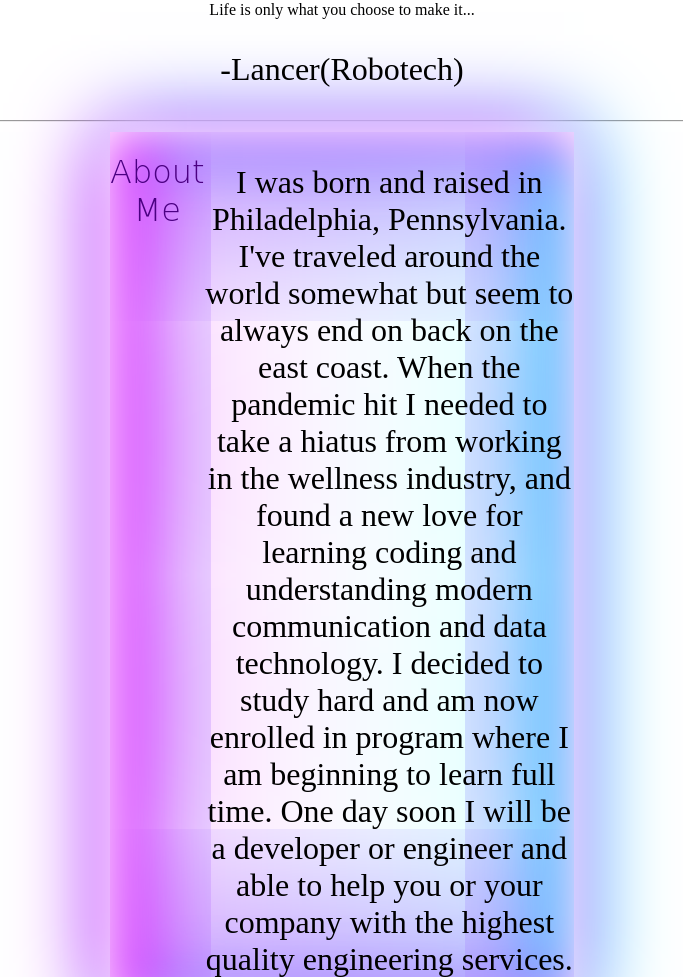
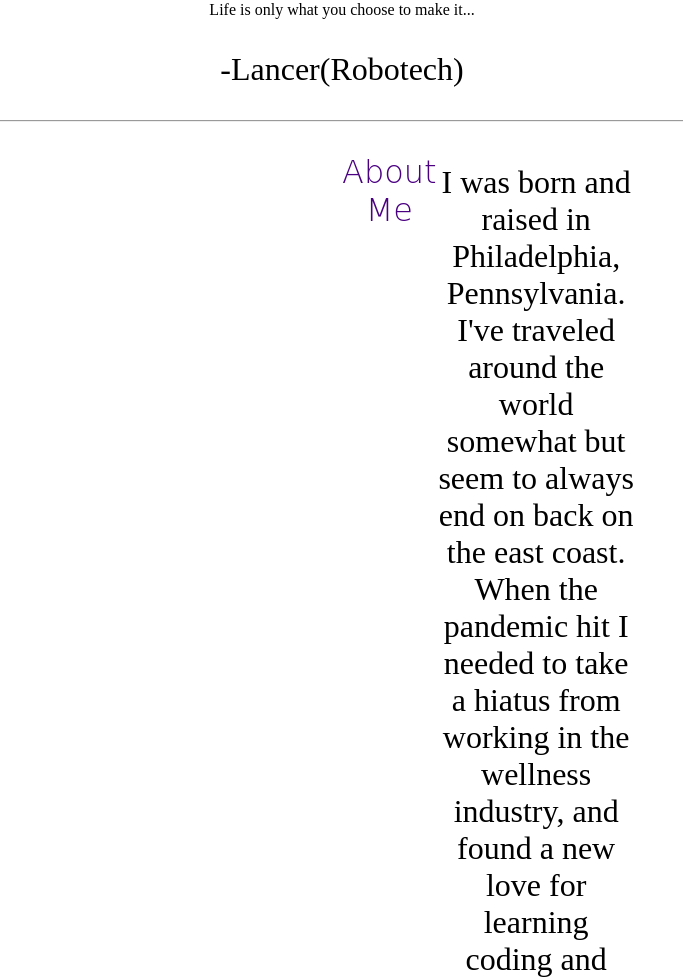
Before and after one commit to Johnny112F/Johnny112F, a plain HTML site: page index.html in a window 1280 px wide. Shown: the part 1204-2181 px from the top of the page, without its empty margins (298-981 px from the left). Drawn offline with Linux system fonts and the light colour scheme; files that its build step writes are made by us from their sources; files whose address does not match are found by name.

Commit message:
Update home.css

```diff
--- a/home.css
+++ b/home.css
@@ -140,7 +140,7 @@ footer a{
 #aboutme{
     display: flex;
     max-width: 100%;
-    margin:400px;
+    margin: 50%;
     text-align: center;
     box-shadow:
     inset 0 0 50px #fff,      /* inner white */
```
